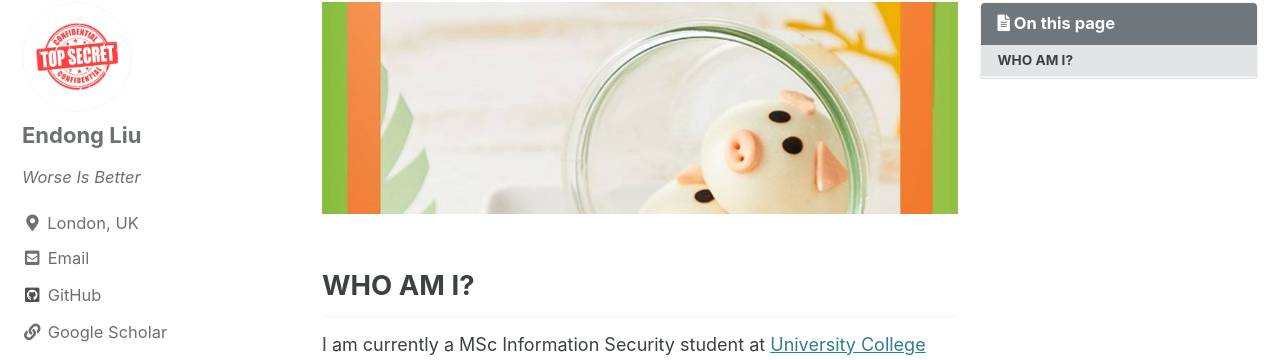
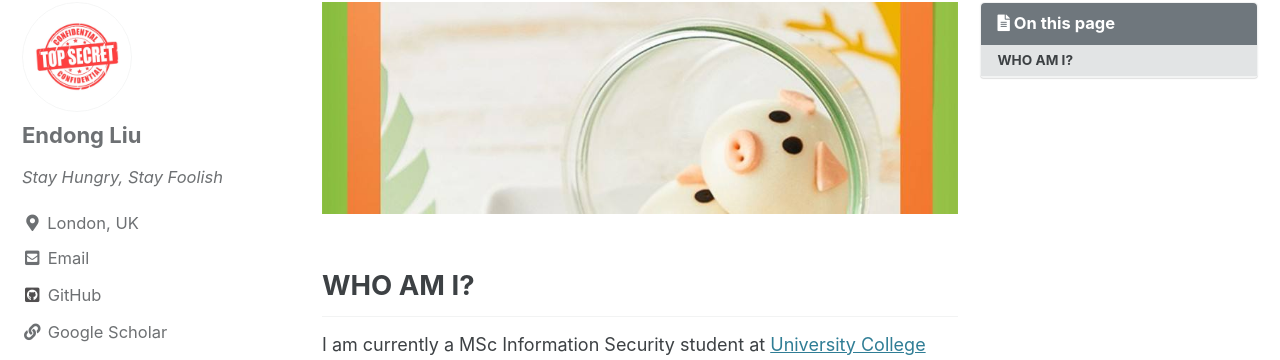
Before and after one commit to ZzPoLariszZ/zzpolariszz.github.io, a Jekyll site: the page built from index.md, in a window 1280 px wide. Shown: the part 109-469 px from the top of the page. Built offline with Jekyll 4.4.1, drawn with Linux system fonts in a browser that asks for light colours; cached includes are drawn as plain includes.

Commit message:
Update _config.yml

```diff
--- a/_config.yml
+++ b/_config.yml
@@ -106,7 +106,7 @@ analytics:
 author:
   name             : "Endong Liu"
   avatar           : "/assets/images/top-secret.jpg"
-  bio              : "*Worse Is Better*"
+  bio              : "*Stay Hungry, Stay Foolish*"
   location         : "London, UK"
   links:
     - label: "Email"
```
